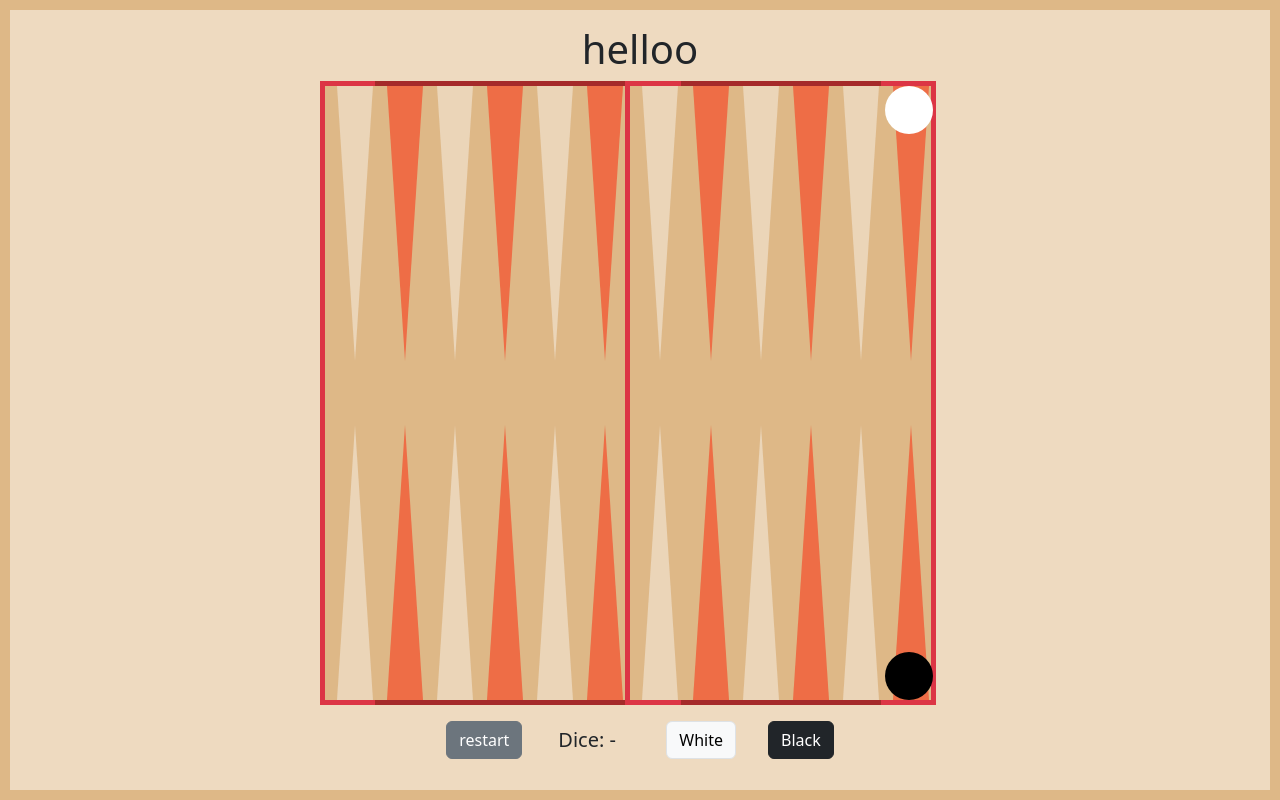
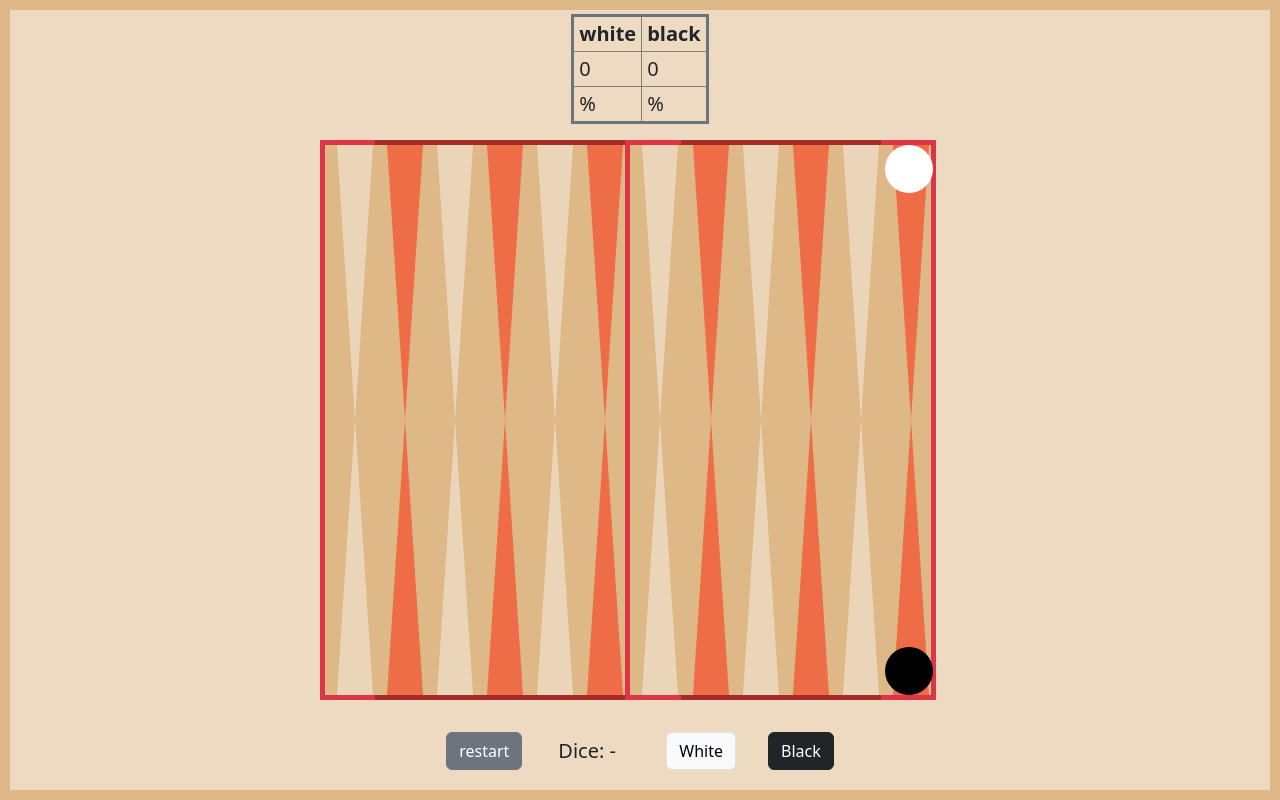
Before and after one commit to jankat11/react-two-pieces-backgammon, a React (Vite) app: page / in a window 1280 px wide. Built offline with nearby package versions, Linux system fonts and the light colour scheme.

Commit message:
add table

```diff
--- a/src/PlayButtons.jsx
+++ b/src/PlayButtons.jsx
@@ -1,5 +1,5 @@
 import { Button } from "react-bootstrap";
-import { useState, useRef, useEffect } from "react";
+import { useState, useRef, } from "react";
 import PropTypes from "prop-types";
 import {
   newDice,
@@ -74,7 +74,7 @@ const PlayButtons = ({
   }
 
   return (
-    <article className="button-container d-flex w-100 justify-content-center">
+    <article className="button-container my-3 d-flex w-100 justify-content-center">
       <Button onClick={restartGame} className="btn-secondary m-3">
         restart
       </Button>
--- a/src/ScoreBoard.jsx
+++ b/src/ScoreBoard.jsx
@@ -1,8 +1,23 @@
+
+
 const ScoreBoard = () => {
   return (
-    <>
-    <h1>helloo</h1>
-    </>
-  )
-}
-export default ScoreBoard
+    <section className="score my-3 blockquote">
+      <table className="border border-3 border-secondary">
+        <thead>
+          <th>white</th>
+          <th>black</th>
+        </thead>
+        <tr>
+          <td>0</td>
+          <td>0</td>
+        </tr>
+        <tr>
+          <td>%</td>
+          <td>%</td>
+        </tr>
+      </table>
+    </section>
+  );
+};
+export default ScoreBoard;
--- a/src/index.css
+++ b/src/index.css
@@ -2,6 +2,12 @@
   height: 100vh;
   border: solid 10px burlywood;
   background-color: rgba(222, 184, 135, 0.521);
+}
+
+.score .col {
+  background-color: rgba(222, 184, 135, 0.13) !important;
+  padding: 0 !important;
+  margin: 0 !important;
 }
 
 .piece {
@@ -15,6 +21,13 @@
 
 .dice {
   width: 5rem;
+}
+
+
+td, th {
+  padding: 2px 5px;
+  border: solid gray 1px !important;
+  border-radius: 5px !important;
 }
 
 .row {
```
